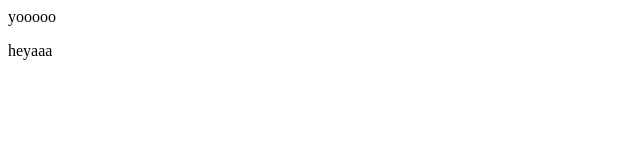
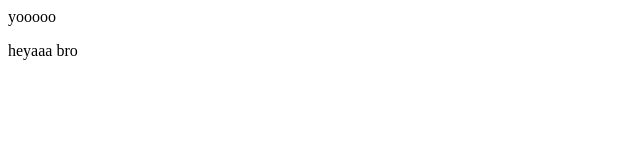
Before and after one commit to akash132405/new-repo, a plain HTML site: page new-repo/index.html in a window 1280 px wide. Shown: the full height of the page, 0-640 px from the left. Drawn offline with Linux system fonts and the light colour scheme.

Commit message:
meassage add

```diff
--- a/new-repo/index.html
+++ b/new-repo/index.html
@@ -1,2 +1,2 @@
 <p>yooooo</p>
-<p>heyaaa</p>
+<p>heyaaa bro</p>
```
